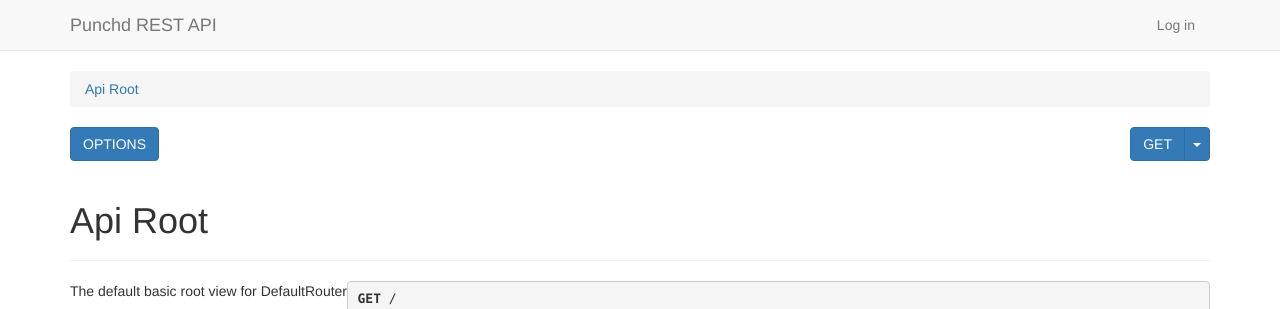
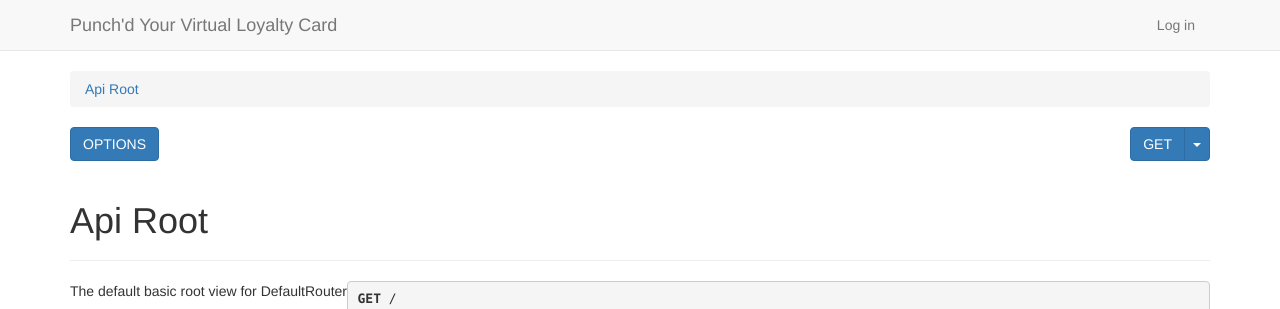
Before and after one commit to comp490-group3/backend-api, a Django app: page / in a window 1280 px wide. Shown: the top 309 px of the page. Run offline with Django 3.2, Linux system fonts and the light colour scheme; parts of the project's set-up code (start-up, migrations or seed data) failed here and were passed over; some libraries are stand-ins or nearby versions.

Commit message:
Changed Headers

```diff
--- a/templates/base.html
+++ b/templates/base.html
@@ -10,7 +10,7 @@
       <meta name="robots" content="NONE,NOARCHIVE" />
     {% endblock %}
 
-    <title>{% block title %}Punchd REST API{% endblock %}</title>
+    <title>{% block title %}Punch'd  Your Virtual Loyalty Card{% endblock %}</title>
 
     {% block style %}
       {% block bootstrap_theme %}
--- a/templates/rest_framework/api.html
+++ b/templates/rest_framework/api.html
@@ -4,7 +4,7 @@
 
 {% block branding %}
              <a class='navbar-brand' rel="nofollow" href='/'>
-                   Punchd REST API
+                   Punch'd  Your Virtual Loyalty Card
               </a>
 {% endblock %}
 
```
